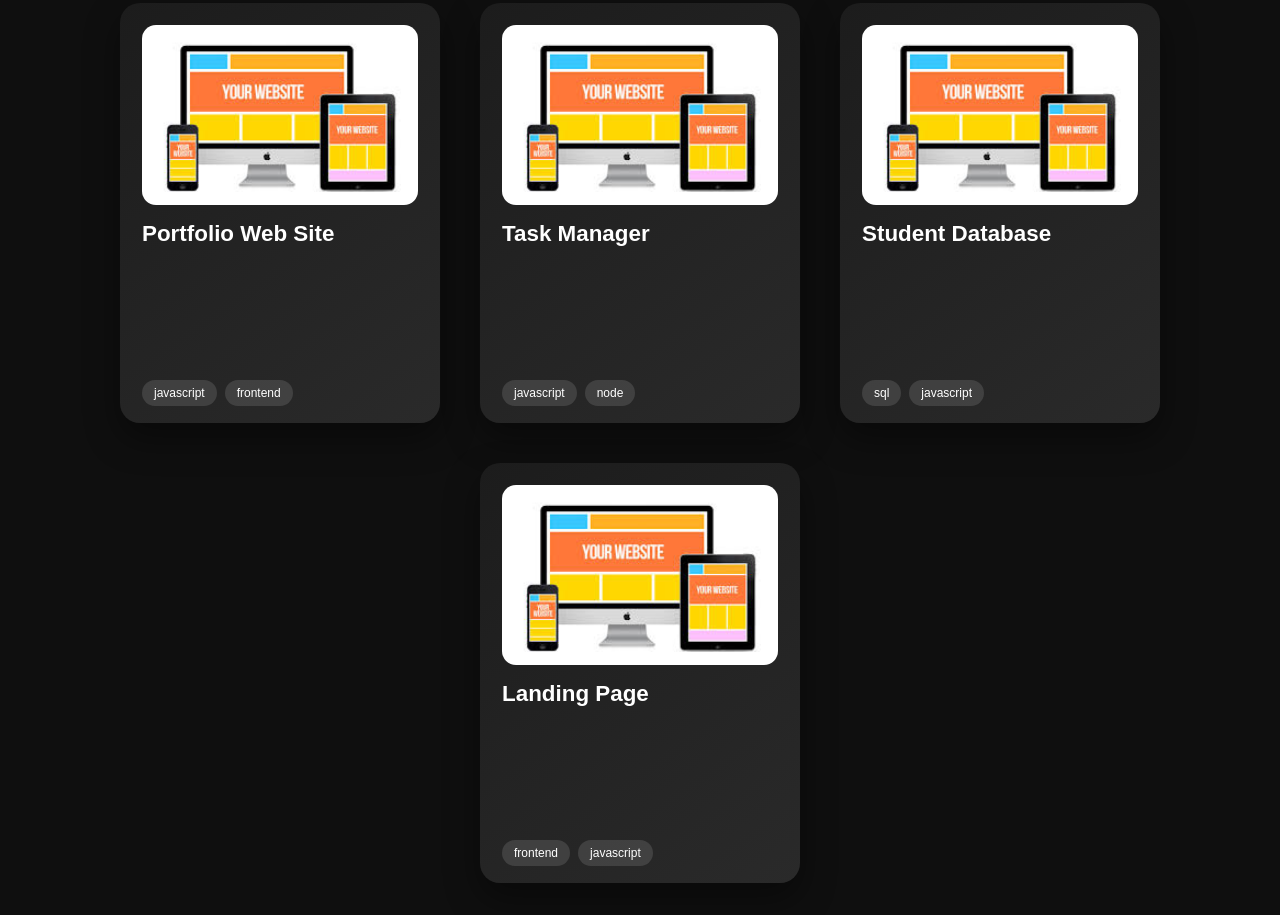
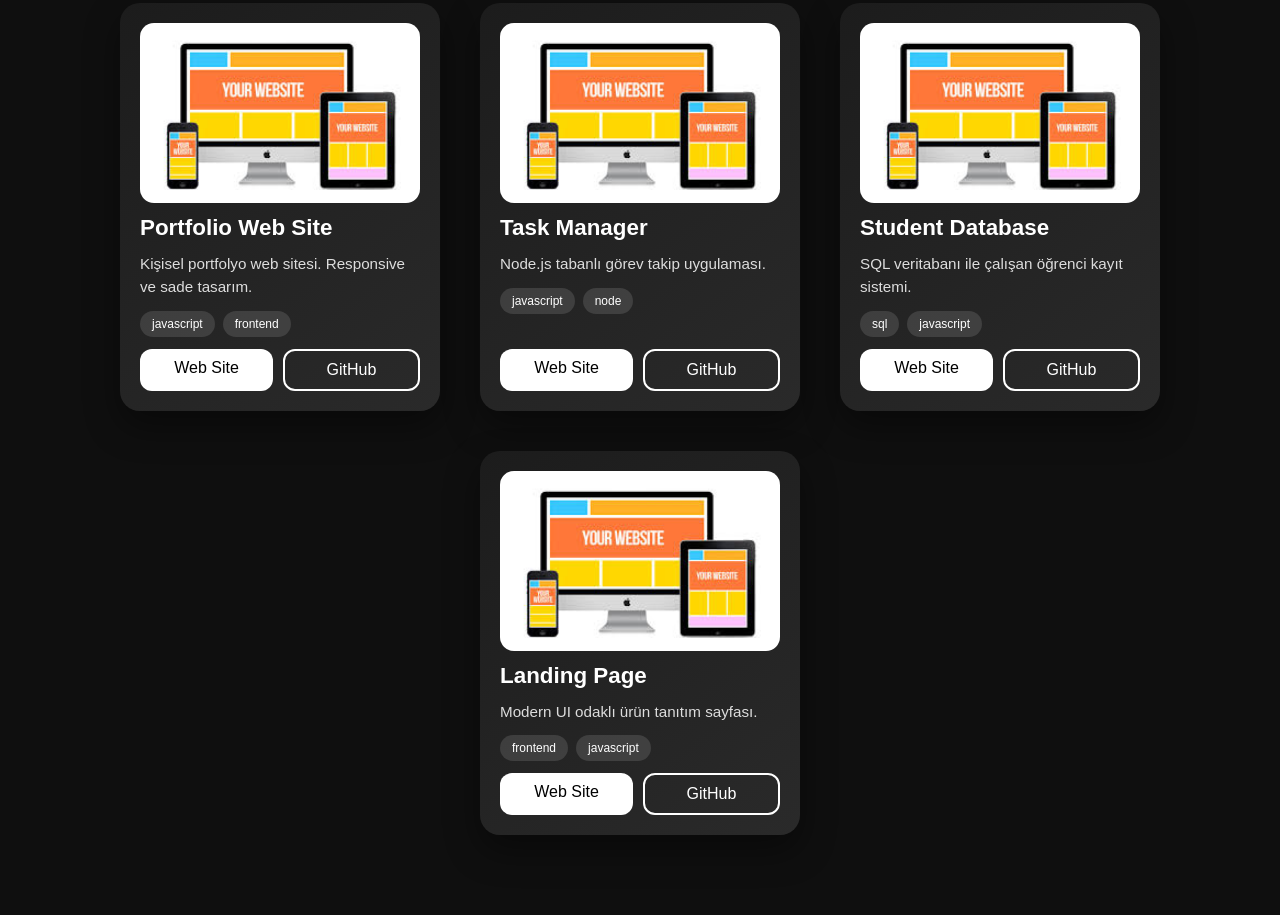
Before and after one commit to Elifyarenn/basic-portfolio-landing-page, a plain HTML site: page index.html in a window 1280 px wide. Shown: the part 1005-1920 px from the top of the page. Drawn offline with Linux system fonts and the light colour scheme.

Commit message:
css ve html bitti

```diff
--- a/index.html
+++ b/index.html
@@ -44,87 +44,69 @@
 
     <div id="project-slider">
 
-        <div class="project-card" data-tags="javascript frontend">
-            <div class="project-card-inner">
-                <div class="project-card-front-side">
+    <div class="project-card">
         <img class="project-card-image" src="image/indir.jpg">
         <h2 class="project-card-title">Portfolio Web Site</h2>
-                    <div class="project-card-tags-tab">
-                        <li><span class="project-card-tag">javascript</span></li>
-                        <li><span class="project-card-tag">frontend</span></li>
-                    </div>
-                </div>
-                <div class="project-card-back-side">
         <p class="project-card-project-description">
             Kişisel portfolyo web sitesi. Responsive ve sade tasarım.
         </p>
+        <div class="project-card-tags-tab">
+            <span class="project-card-tag">javascript</span>
+            <span class="project-card-tag">frontend</span>
+        </div>
+        <div class="project-card-links">
             <a class="project-card-project-link" href="#">Web Site</a>
             <a class="project-card-project-code-link" href="#">GitHub</a>
         </div>
     </div>
-        </div>
 
-        <div class="project-card" data-tags="javascript node">
-            <div class="project-card-inner">
-                <div class="project-card-front-side">
+    <div class="project-card">
         <img class="project-card-image" src="image/indir.jpg">
         <h2 class="project-card-title">Task Manager</h2>
-                    <div class="project-card-tags-tab">
-                        <li><span class="project-card-tag">javascript</span></li>
-                        <li><span class="project-card-tag">node</span></li>
-                    </div>
-                </div>
-                <div class="project-card-back-side">
         <p class="project-card-project-description">
             Node.js tabanlı görev takip uygulaması.
         </p>
+        <div class="project-card-tags-tab">
+            <span class="project-card-tag">javascript</span>
+            <span class="project-card-tag">node</span>
+        </div>
+        <div class="project-card-links">
             <a class="project-card-project-link" href="#">Web Site</a>
             <a class="project-card-project-code-link" href="#">GitHub</a>
         </div>
     </div>
-        </div>
 
-        <div class="project-card" data-tags="sql javascript">
-            <div class="project-card-inner">
-                <div class="project-card-front-side">
+    <div class="project-card">
         <img class="project-card-image" src="image/indir.jpg">
         <h2 class="project-card-title">Student Database</h2>
-                    <div class="project-card-tags-tab">
-                        <li><span class="project-card-tag">sql</span></li>
-                        <li><span class="project-card-tag">javascript</span></li>
-                    </div>
-                </div>
-                <div class="project-card-back-side">
         <p class="project-card-project-description">
             SQL veritabanı ile çalışan öğrenci kayıt sistemi.
         </p>
+        <div class="project-card-tags-tab">
+            <span class="project-card-tag">sql</span>
+            <span class="project-card-tag">javascript</span>
+        </div>
+        <div class="project-card-links">
             <a class="project-card-project-link" href="#">Web Site</a>
             <a class="project-card-project-code-link" href="#">GitHub</a>
         </div>
     </div>
-        </div>
 
-        <div class="project-card" data-tags="frontend javascript">
-            <div class="project-card-inner">
-                <div class="project-card-front-side">
+    <div class="project-card">
         <img class="project-card-image" src="image/indir.jpg">
         <h2 class="project-card-title">Landing Page</h2>
-                    <div class="project-card-tags-tab">
-                        <li><span class="project-card-tag">frontend</span></li>
-                        <li><span class="project-card-tag">javascript</span></li>
-                    </div>
-                </div>
-                <div class="project-card-back-side">
         <p class="project-card-project-description">
             Modern UI odaklı ürün tanıtım sayfası.
         </p>
+        <div class="project-card-tags-tab">
+            <span class="project-card-tag">frontend</span>
+            <span class="project-card-tag">javascript</span>
+        </div>
+        <div class="project-card-links">
             <a class="project-card-project-link" href="#">Web Site</a>
             <a class="project-card-project-code-link" href="#">GitHub</a>
         </div>
     </div>
-        </div>
-
-
 
 </div>
 </section>
--- a/style.css
+++ b/style.css
@@ -11,13 +11,12 @@ body {
 }
 
 /* NAVBAR */
-
 nav {
     position: fixed;
     top: 0;
     width: 100%;
     height: 70px;
-    background-color: rgba(15, 15, 15, 0.9);
+    background-color: rgba(15, 15, 15, 0.95);
     display: flex;
     align-items: center;
     justify-content: space-between;
@@ -43,8 +42,11 @@ nav a {
     font-weight: 500;
 }
 
+nav a:hover {
+    color: #bbbbbb;
+}
+
 /* MAIN */
-
 #main {
     min-height: 100vh;
     padding-top: 70px;
@@ -65,6 +67,7 @@ nav a {
 
 #main h1 {
     font-size: 2.5rem;
+    font-weight: 600;
 }
 
 #main-project-connact-bttn {
@@ -74,17 +77,22 @@ nav a {
     border: 2px solid #ffffff;
     background: transparent;
     color: #ffffff;
+    font-size: 1rem;
     cursor: pointer;
+    transition: all 0.3s ease;
+}
+
+#main-project-connact-bttn:hover {
+    background-color: #ffffff;
+    color: #000000;
 }
 
 /* WORKS */
-
 #works {
     padding: 120px 40px;
 }
 
 /* FILTERS */
-
 #project-filters {
     display: flex;
     justify-content: center;
@@ -103,13 +111,17 @@ nav a {
     font-size: 0.9rem;
 }
 
+.filter-btn:hover{
+    color: #6d6d6d;
+    border: 1px solid #6d6d6d;
+}
+
 .filter-btn.active {
     background-color: #ffffff;
     color: #000000;
 }
 
 /* PROJECT GRID */
-
 #project-slider {
     display: flex;
     gap: 40px;
@@ -117,112 +129,91 @@ nav a {
     justify-content: center;
 }
 
-/* PROJECT CARD */
-
+/* PROJECT CARD (TEK YÜZ) */
 .project-card {
     width: 320px;
-    height: 420px;
-    perspective: 1200px;
-}
-
-.project-card-inner {
-    position: relative;
-    width: 100%;
-    height: 100%;
-    transform-style: preserve-3d;
-    transition: transform 0.8s cubic-bezier(0.4, 0.2, 0.2, 1);
-}
-
-.project-card:hover .project-card-inner {
-    transform: rotateY(180deg);
-}
-
-.project-card-front-side,
-.project-card-back-side {
-    position: absolute;
-    inset: 0;
-    backface-visibility: hidden;
+    background: linear-gradient(145deg, #1c1c1c, #2a2a2a);
     border-radius: 20px;
-    padding: 22px;
-    box-shadow: 0 15px 35px rgba(0, 0, 0, 0.4);
+    padding: 20px;
+    box-shadow: 0 15px 35px rgba(0,0,0,0.4);
     display: flex;
     flex-direction: column;
-}
-
-/* FRONT */
-
-.project-card-front-side {
-    background: linear-gradient(145deg, #1c1c1c, #2a2a2a);
-    gap: 16px;
+    gap: 12px;
 }
 
 .project-card-image {
     width: 100%;
     height: 180px;
+    border-radius: 14px;
     object-fit: cover;
-    border-radius: 14px;
 }
 
 .project-card-title {
     font-size: 1.4rem;
+    color: #ffffff;
 }
 
-/* TAGS */
+.project-card-project-description {
+    font-size: 0.95rem;
+    color: #dddddd;
+    line-height: 1.5;
+}
 
 .project-card-tags-tab {
     display: flex;
     gap: 8px;
     flex-wrap: wrap;
-    margin-top: auto;
-}
-
-.project-card-tags-tab li {
-    list-style: none;
 }
 
 .project-card-tag {
     font-size: 0.75rem;
     padding: 6px 12px;
     border-radius: 14px;
-    background-color: rgba(255, 255, 255, 0.12);
+    background-color: rgba(255,255,255,0.12);
     color: #ffffff;
 }
 
-/* BACK */
-
-.project-card-back-side {
-    background: linear-gradient(145deg, #ffffff, #eeeeee);
-    color: #000000;
-    transform: rotateY(180deg);
-    justify-content: space-between;
-}
-
-.project-card-project-description {
-    font-size: 0.95rem;
-    line-height: 1.5;
+.project-card-links {
+    display: flex;
+    gap: 10px;
+    margin-top: auto;
 }
 
 .project-card-project-link,
 .project-card-project-code-link {
     text-decoration: none;
-    padding: 12px;
+    padding: 10px;
     border-radius: 12px;
+    font-weight: 500;
     text-align: center;
-    font-weight: 500;
 }
 
 .project-card-project-link {
-    background-color: #000000;
+    background-color: #ffffff;
+    color: #000000;
+    flex: 1;
+}
+
+.project-card-project-code-link {
+    border: 2px solid #ffffff;
+    color: #ffffff;
+    flex: 1;
+}
+
+.project-card-project-link:hover {
+    background: none;
+    border: 2px solid #ffffff;
     color: #ffffff;
 }
 
-.project-card-project-code-link {
-    border: 2px solid #000000;
+.project-card-project-code-link:hover {
+    background-color: #ffffff;
     color: #000000;
+
 }
 
+
 /* CONNECT */
-
 #connect {
     padding: 120px 40px;
     display: flex;
@@ -241,8 +232,11 @@ nav a {
     color: #ffffff;
 }
 
+.connect-links:hover {
+    color: #bbbbbb;
+}
+
 /* FORM */
-
 #connect-form {
     width: 100%;
     max-width: 400px;
@@ -251,11 +245,16 @@ nav a {
     gap: 12px;
 }
 
+#connect-form label {
+    font-size: 0.9rem;
+}
+
 #connect-form input,
 #connect-form textarea {
     padding: 10px;
     border-radius: 8px;
     border: none;
+    outline: none;
 }
 
 #form-send-bttn {
@@ -263,6 +262,12 @@ nav a {
     padding: 12px;
     border-radius: 20px;
     border: none;
+    cursor: pointer;
     font-weight: 600;
-    cursor: pointer;
+    background-color: #ffffff;
+    color: #000000;
 }
+#form-send-bttn:hover{
+    background-color: #79797947;
+    color: #ffffff;
+}
```
Lines whose indentation alone changed are shown as unchanged.
